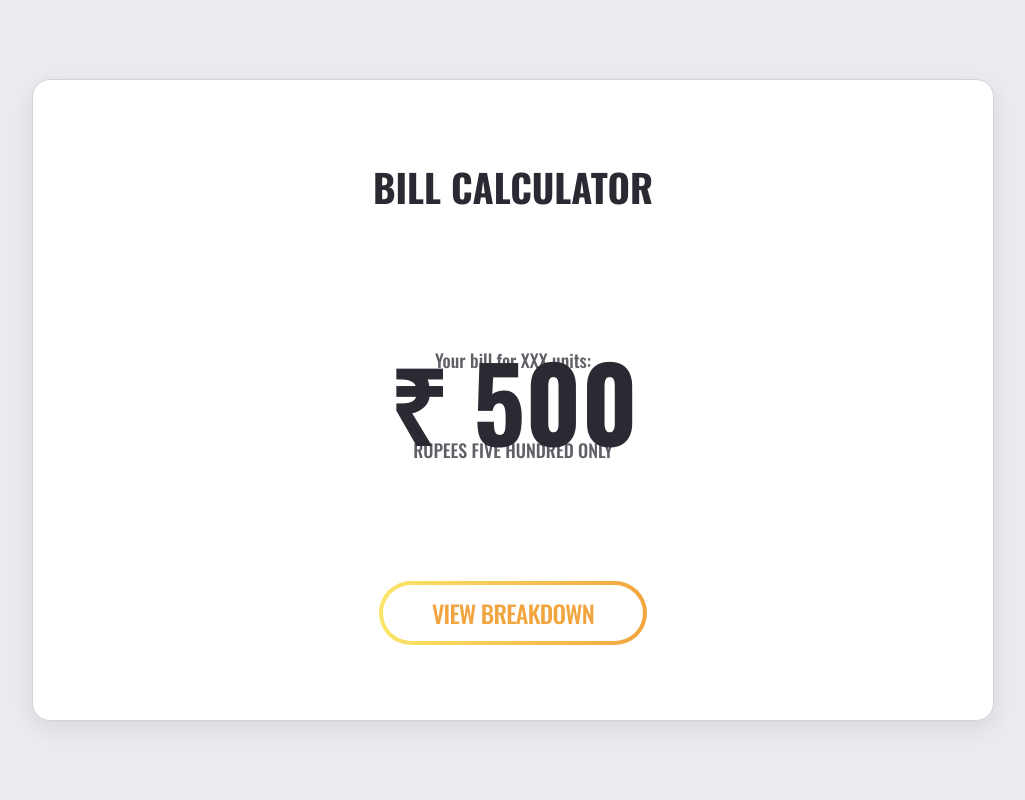
After one commit to its-arun/INT301-Assignment, a PHP site: page /bill.php in a window 1280 px wide. The commit adds this page. Shown: the whole page, without its empty margins (127-1152 px from the left). Run offline with PHP 8.4, Linux system fonts and the light colour scheme.

Commit message:
Views completed

```diff
--- /dev/null
+++ b/bill.php
@@ -0,0 +1,55 @@
+<!DOCTYPE html>
+<html>
+<head>
+	<meta charset="UTF-8">
+	<title>Electricity Bill Calculator</title>
+	<link href="https://fonts.googleapis.com/css?family=Oswald:500,700|Shadows+Into+Light" rel="stylesheet">
+	<link href="styles/main.css" rel="stylesheet">
+</head>
+<body>
+	<div class="container">
+		<header>
+			<h1>Bill Calculator</h1>
+		</header>
+		<main class="bill">
+            <label style="margin-top: -80px;">Your bill for XXX units:</label>
+            <h1 class="larger">₹ 500</h1>
+            <label style="margin-top: 100px;">RUPEES FIVE HUNDRED ONLY</label>
+        </main>
+
+        <div class="breakdown" style="text-align: center; margin-top: 50px; display: none;">
+            <p><?php echo str_repeat("-", 100); ?></p>
+            <table border="0" style="margin-left: 20vw;">
+                <tr>
+                    <td>Units Consumed</td>
+                    <td style="padding-left: 10vw;">50</td>
+                </tr>
+            </table>
+        </div>
+		<div class="form-footer">
+			<div class="button-wrapper">
+				<button id="mainButton" type="submit">View Breakdown</button>
+			</div>
+		</div>
+	</div>
+</body>
+<script>
+const bill = document.querySelector('.bill')
+const button = document.querySelector('button')
+const breakdown = document.querySelector('.breakdown');
+
+const toggleBreakdown= () => {
+	bill.classList.toggle('active')
+
+	if(bill.classList.contains('active')) {
+        breakdown.style.display = "block";
+		button.innerHTML = 'Hide Breakdown'
+	} else {
+        breakdown.style.display = "none";
+		button.innerHTML = 'View Breakdown'
+	}
+}
+
+button.addEventListener('click', toggleBreakdown)
+</script>
+</html>
--- a/index.php
+++ b/index.php
@@ -18,7 +18,6 @@
                     <input class="default-input" id="consumption" placeholder="0" type="number" name="units">
 				</div>
 			</form>
-			<p id="output"></p>
 		</main>
 		<div class="form-footer">
 			<div class="button-wrapper">
--- a/styles/main.css
+++ b/styles/main.css
@@ -45,7 +45,15 @@
   }
 
   h1 {
-    font-size: 48px;
+    font-size: 3vw;
+    line-height: 60px;
+    font-weight: 700;
+    text-transform: uppercase;
+    text-align: center;
+  }
+
+  h1.larger {
+    font-size: 8vw;
     line-height: 60px;
     font-weight: 700;
     text-transform: uppercase;
```
